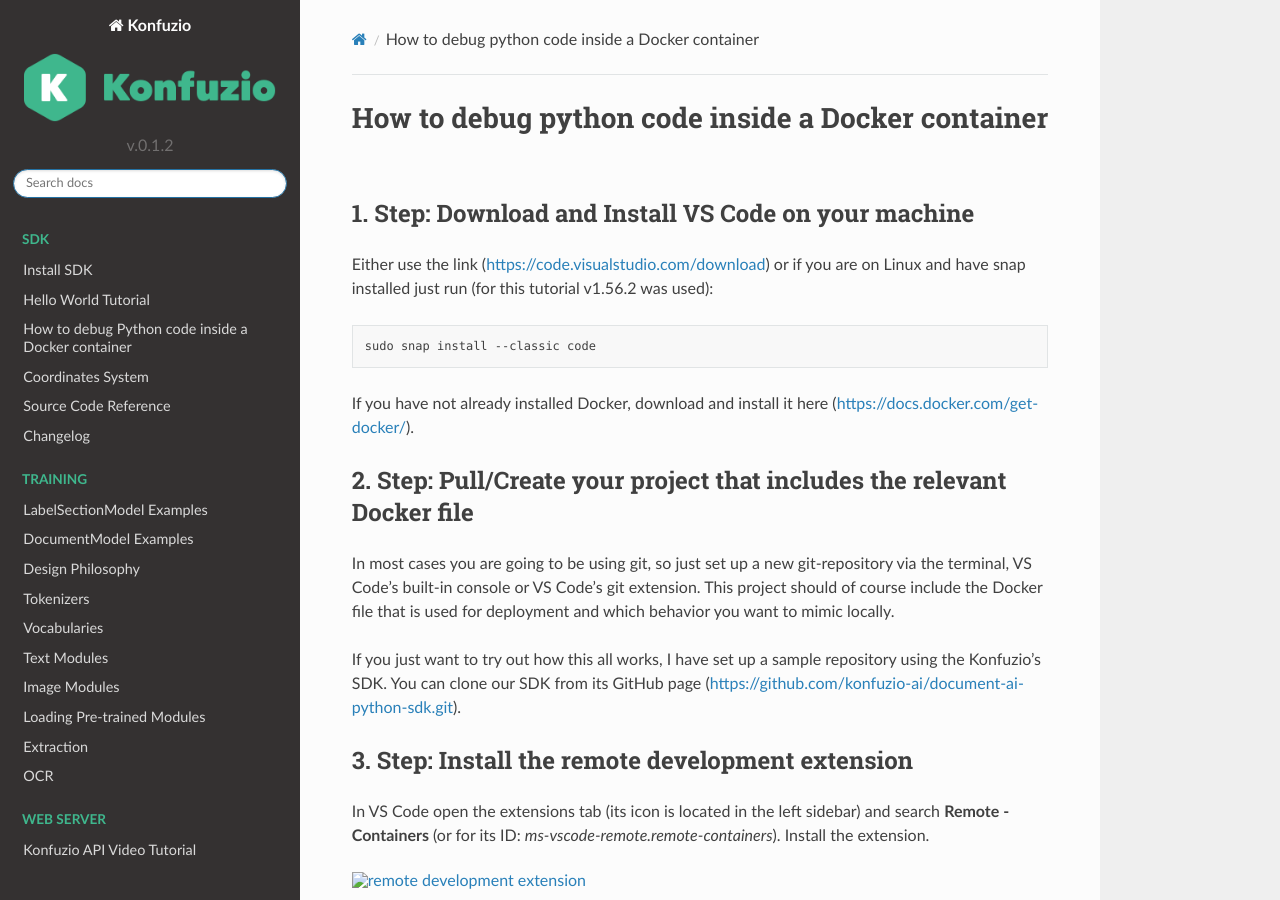
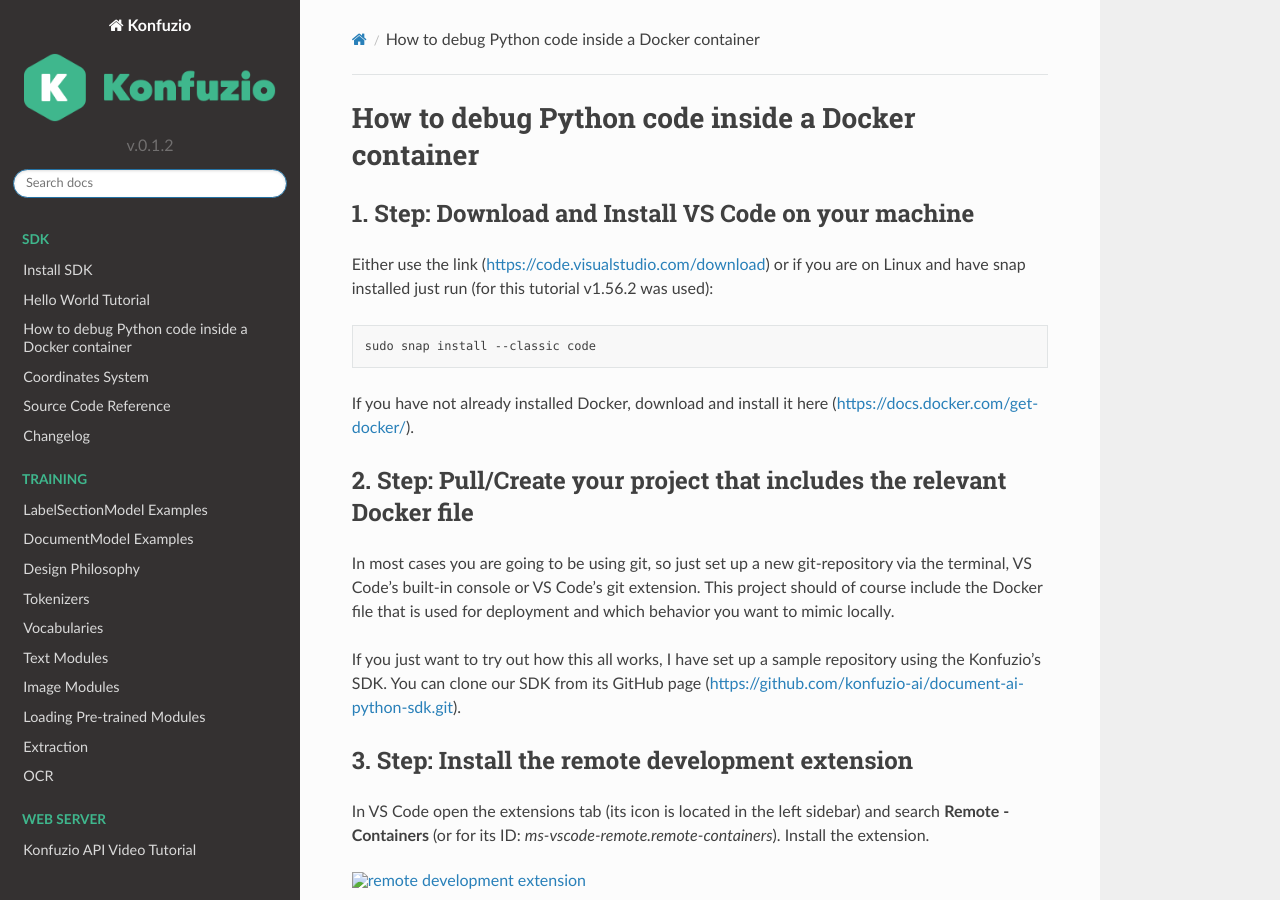
Before and after one commit to konfuzio-ai/konfuzio-sdk, a Sphinx documentation site: the page built from docs/vscode_docker.md, in a window 1280 px wide and 900 px high. Built offline with Sphinx 7.4.7 and the Read the Docs theme 2.0.0, drawn with Linux system fonts in a browser that asks for light colours.

```diff
--- a/docs/vscode_docker.md
+++ b/docs/vscode_docker.md
@@ -1,4 +1,4 @@
-# How to debug python code inside a Docker container
+# How to debug Python code inside a Docker container
 
 <h2>1. Step: Download and Install VS Code on your machine</h2>
 
```
